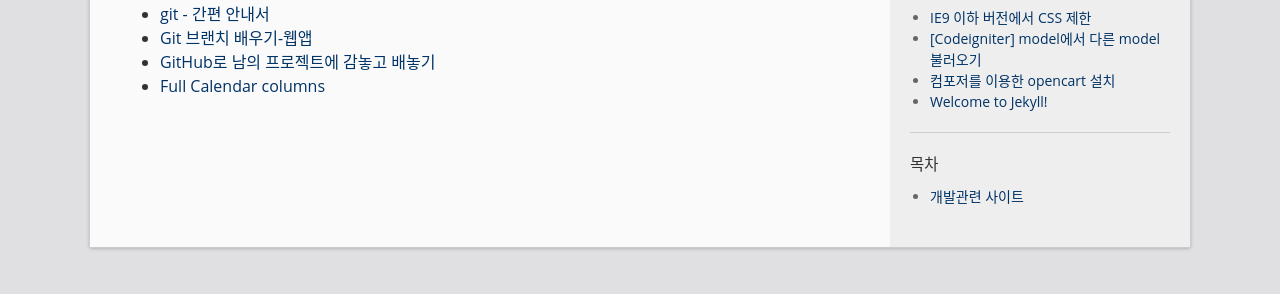
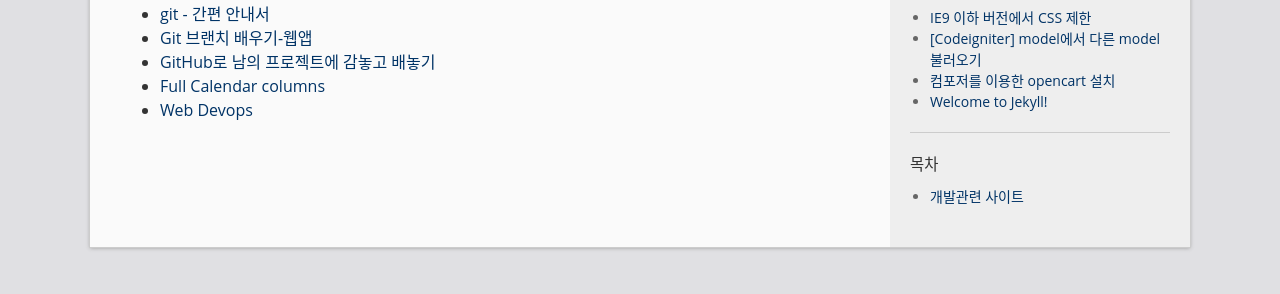
Before and after one commit to Enosh-Yu/enosh-yu.github.io, a Jekyll site: the page built from favorites.md, in a window 1280 px wide. Shown: the part 399-693 px from the top of the page. Built offline with Jekyll 4.4.1, drawn with Linux system fonts in a browser that asks for light colours; comment, search, counter and statistics services are not loaded.

Commit message:
add a file

```diff
--- a/favorites.md
+++ b/favorites.md
@@ -14,3 +14,4 @@ public: true
 * [Git 브랜치 배우기-웹앱](http://learnbranch.urigit.com/)
 * [GitHub로 남의 프로젝트에 감놓고 배놓기](http://dogfeet.github.io/articles/2012/how-to-github.html)
 * [Full Calendar columns](https://github.com/mherrmann/fullcalendar-columns)
+* [Web Devops](https://webdevops.io/)
--- /dev/null
+++ b/googleaea45e9d571b82bd.html
@@ -0,0 +1 @@
+google-site-verification: googleaea45e9d571b82bd.html
```
